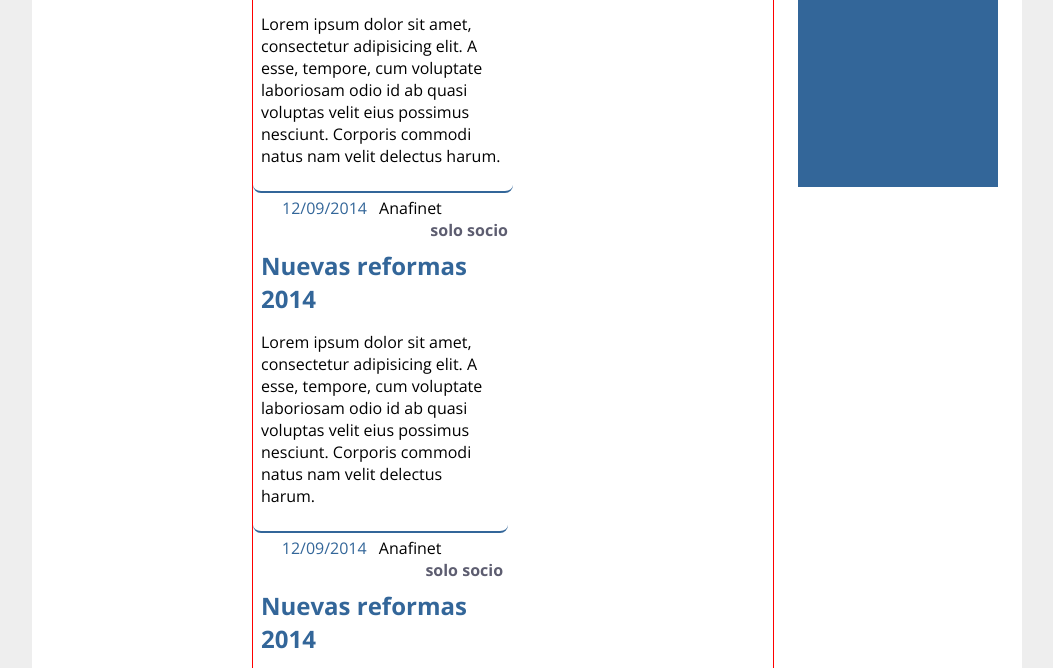
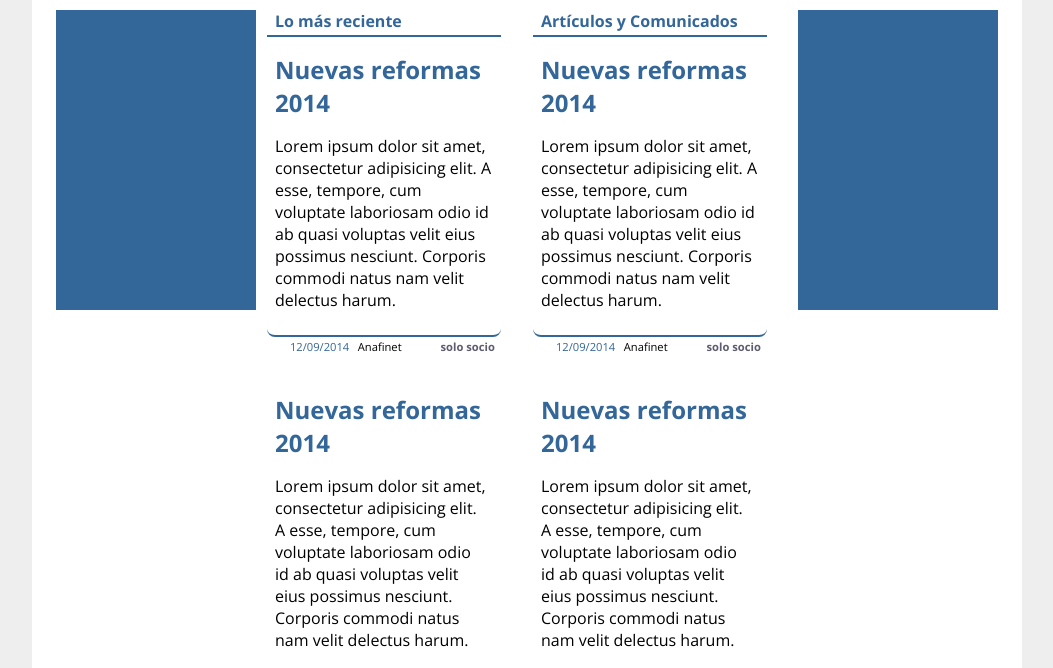
Before and after one commit to quincyg13/temple-anaf, a plain HTML site: page index.html in a window 1280 px wide. Shown: the part 253-921 px from the top of the page, without its empty margins (113-1166 px from the left). Drawn offline with nearby package versions, Linux system fonts and the light colour scheme.

Commit message:
listo principios de movil first
listo rresposinve

```diff
--- a/index.html
+++ b/index.html
@@ -3,7 +3,7 @@
 <head>
 	<meta charset="UTF-8">
 	<meta name="descripcion" contenet="pagina de fiscalistas.net"/>
-	<meta name="viewport" contenet="width=device-width, minimum-scale=1, maximum-scale=1"/>
+	<meta name="viewport" content="width=device-width, minimum-scale=1, maximum-scale=1" />
 	<link href='http://fonts.googleapis.com/css?family=Open+Sans:400,700' rel='stylesheet' type='text/css'>
 	<link rel="stylesheet" href="normalize.css">
 	<link rel="stylesheet" href="style.css">
@@ -13,7 +13,7 @@
 	<div id="wrap">
 	<header>
 		<figure id="logo">
-			<img src="logo-anafinet.png" alt="">
+			<img src="http://actualizandome.net/anaf/Logo-Anafinet.png" alt="">
 		</figure>
 	</header>
 	<nav>
--- a/style.css
+++ b/style.css
@@ -144,7 +144,7 @@ header #logo img
 
 	/*==========  Mobile First Method  ==========*/
 
-	/* Custom, iPhone Retina */
+	/* Custom, iPhone Retina
 	@media  screen and (min-width : 320px) {
 		#sidenbar_movil{
 		display: none;
@@ -154,11 +154,144 @@ header #logo img
 	}
 	}
 
-	/* Small Devices, Tablets */
+	Small Devices, Tablets
 	@media  screen and (min-width : 768px) {
 		#contenido{
 		position: relative;
-		width: 30%;
+		width: 32%;
+		float: left;
+	}
+	#contenido .item{
+
+	}
+	#contenido .item:nth-child(odd){
+		display: block;
+		margin-right: 2%;
+	}
+	#contenido:nth-child(odd){
+		margin-right: 0;
+		background: red;
+	}
+	#cont-box{
+		margin-left: 1.5em;
+	}
+	#sidenbar_movil{
+		display: none;
+	}
+	#sidenbar_movil-right{
+		display: inline-block;
+		margin-right: 1.5em;
+	}
+	}
+
+
+	Medium Devices, Desktops
+	@media  screen and (min-width : 992px) {
+		#wrap{
+			margin: 2em auto;
+			width: 990px;
+			background: #fff;
+			position: relative;
+			display: block;
+		}
+		#contenido{
+			background: #fff;
+			position: relative;
+			width: 45%;
+			float: left;
+			margin-left: 0;
+		}
+		#contenido:nth-child(2){
+			margin-left: 2em;
+			margin-right: 0;
+		}
+		#contenido .datos_item{
+			font-size: 0.7em;
+		}
+		#mainbox{
+			background: #fff;
+		}
+		#cont-box{
+			width: 520px;
+			margin-left: 220px;
+			display: block;
+			overflow: hidden;
+
+		}
+		#sidenbar_movil{
+		display: inline-block;
+		margin-left: 1.5em;
+		margin-right: 11px;
+	}
+
+	}
+
+	Large Devices, Wide Screens
+	@media  screen and (min-width : 1200px) {
+
+	}
+	 */
+
+	 /* Custom, iPhone Retina  */
+	@media  screen and (min-width : 320px) {
+		nav ul li{
+			display: block;
+			padding-left: auto;
+			padding-right: auto;
+		}
+		#sidenbar_movil{
+		display: none;
+	}
+		#sidenbar_movil-right{
+			display: none;
+		}
+	}
+
+	/* Small Devices, Tablets */
+	@media  screen and (min-width : 768px) {
+		#sidenbar_movil{
+		display: none;
+	}
+	#sidenbar_movil-right{
+		display: none;
+	}
+		/* #contenido{
+		position: relative;
+		width: 32%;
+		float: left;
+			}
+			#contenido .item{
+
+			}
+			#contenido .item:nth-child(odd){
+		display: block;
+		margin-right: 2%;
+			}
+			#contenido:nth-child(odd){
+		margin-right: 0;
+		background: red;
+			}
+			#cont-box{
+		margin-left: 1.5em;
+			}
+			#sidenbar_movil{
+		display: none;
+			}
+			#sidenbar_movil-right{
+		display: inline-block;
+		margin-right: 1.5em;
+			} */
+	}
+
+
+	/* Medium Devices, Desktops */
+	@media  screen and (min-width : 992px) {
+		nav ul li{
+			display: inline-block;
+		}
+		#contenido{
+		position: relative;
+		width: 32%;
 		float: left;
 	}
 	#contenido .item{
@@ -182,12 +315,8 @@ header #logo img
 		display: inline-block;
 		margin-right: 1.5em;
 	}
-	}
-
-	/* Medium Devices, Desktops */
-	@media  screen and (min-width : 992px) {
-		#wrap{
-			margin: 0 auto;
+		/* #wrap{
+			margin: 2em auto;
 			width: 990px;
 			background: #fff;
 			position: relative;
@@ -196,11 +325,17 @@ header #logo img
 		#contenido{
 			background: #fff;
 			position: relative;
-			width: 50%;
+			width: 45%;
 			float: left;
 			margin-left: 0;
 		}
-
+		#contenido:nth-child(2){
+			margin-left: 2em;
+			margin-right: 0;
+		}
+		#contenido .datos_item{
+			font-size: 0.7em;
+		}
 		#mainbox{
 			background: #fff;
 		}
@@ -209,12 +344,53 @@ header #logo img
 			margin-left: 220px;
 			display: block;
 			overflow: hidden;
-			border: 1px solid red;
+
 		}
+		#sidenbar_movil{
+		display: inline-block;
+		margin-left: 1.5em;
+		margin-right: 11px;
+			} */
 
 	}
 
 	/* Large Devices, Wide Screens */
 	@media  screen and (min-width : 1200px) {
+		#wrap{
+			margin: 2em auto;
+			width: 990px;
+			background: #fff;
+			position: relative;
+			display: block;
+		}
+		#contenido{
+			background: #fff;
+			position: relative;
+			width: 45%;
+			float: left;
+			margin-left: 0;
+		}
+		#contenido:nth-child(2){
+			margin-left: 2em;
+			margin-right: 0;
+		}
+		#contenido .datos_item{
+			font-size: 0.7em;
+		}
+		#mainbox{
+			background: #fff;
+		}
+		#cont-box{
+			width: 520px;
+			margin-left: 220px;
+			display: block;
+			overflow: hidden;
+
+		}
+		#sidenbar_movil{
+		display: inline-block;
+		margin-left: 1.5em;
+		margin-right: 11px;
+	}
 
 	}
```
